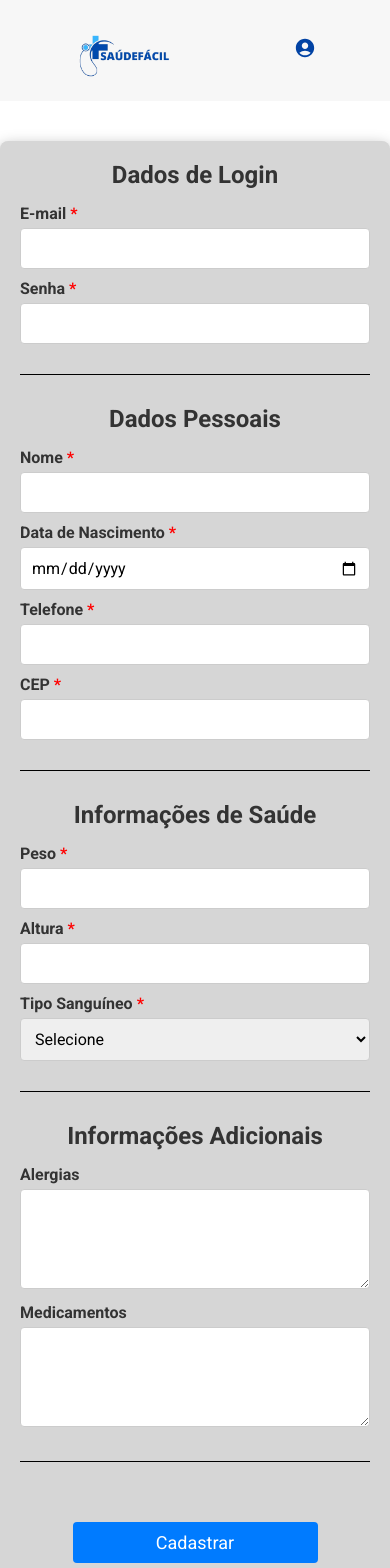
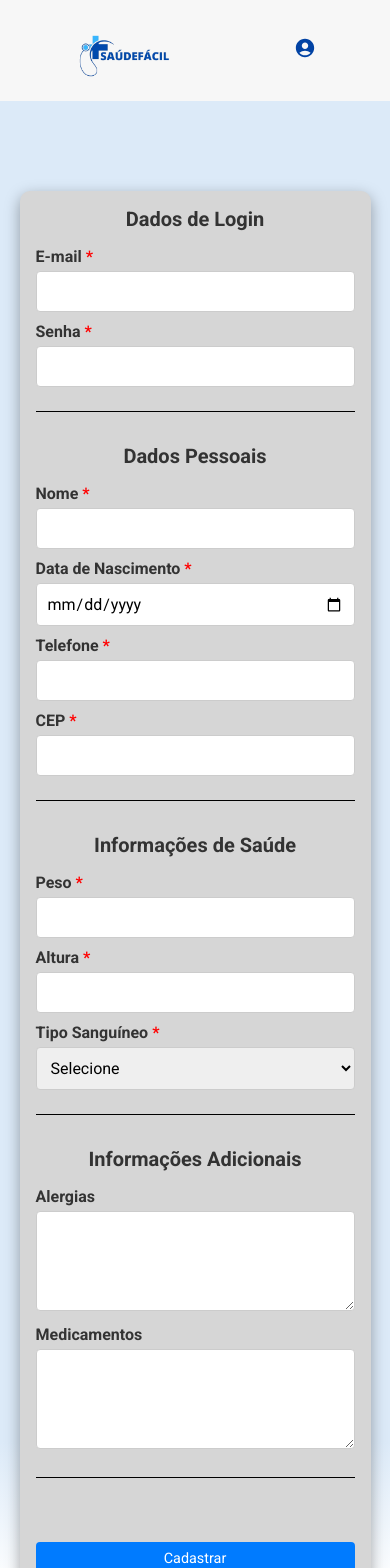
Before and after one commit to V1ct0rSb/SaudeFacil, a React (Vite) app: page /CadastroPaciente in a window 390 px wide. Shown: the top 1568 px of the page. Built offline with nearby package versions, Linux system fonts and the light colour scheme.

Commit message:
Estilizando tela de cadastro

```diff
--- a/src/pages/CadastroPaciente/CadastroPaciente.jsx
+++ b/src/pages/CadastroPaciente/CadastroPaciente.jsx
@@ -100,7 +100,7 @@ export default function CadastroPaciente() {
   return (
     <>
       <NavbarClean />
-      <main>
+      <main className={styles.cadastroPacienteMain}>
         <section>
           <form className={styles.cadastroPacienteForm} onSubmit={handleSubmit}>
             {/* Seção de Login */}
--- a/src/pages/CadastroPaciente/CadastroPaciente.module.css
+++ b/src/pages/CadastroPaciente/CadastroPaciente.module.css
@@ -1,12 +1,17 @@
+.cadastroPacienteMain {
+  background: linear-gradient(180deg, #dceaf8 90%, rgba(255, 255, 255, 1) 100%);
+  padding-top: 90px;
+}
+
 .cadastroPacienteForm {
   display: flex;
   flex-direction: column;
-  width: 100%;
-  max-width: 700px;
-  margin: 40px auto;
-  padding: 30px;
+  width: 90%;
+  max-width: 900px;
+  margin: 0 auto 90px auto;
+  padding: 3rem;
   background-color: rgb(214, 214, 214);
-  border-radius: 8px;
+  border-radius: 10px;
   box-shadow: rgba(0, 0, 0, 0.35) 0px 5px 15px;
 }
 
@@ -24,7 +29,7 @@
   padding: 10px;
   border-radius: 4px;
   border: 1px solid #ccc;
-  font-size: 16px;
+  font-size: 1rem;
   width: 100%;
 }
 
@@ -42,21 +47,21 @@
 }
 
 .cadastroPacienteForm h2 {
-  margin-bottom: 15px;
+  margin-bottom: 1rem;
   font-size: 1.5rem;
   text-align: center;
 }
 
 .cadastroPacienteForm .section {
-  margin-bottom: 30px;
-  padding-bottom: 30px;
-  border-bottom: 1px solid #000000;
+  margin-bottom: 2rem;
+  padding-bottom: 2rem;
+  border-bottom: 1px solid #000;
 }
 
-/* Mensagem de erro  */
+/* Mensagem de erro */
 .cadastroPacienteForm .error {
   color: red;
-  font-size: 14px;
+  font-size: 0.9rem;
   margin-top: 5px;
 }
 
@@ -65,27 +70,55 @@
   color: red;
 }
 
-/* Botão de Cadastro  */
+/* Botão de Cadastro */
 .cadastroPacienteForm button {
-  padding: 10px 15px;
+  padding: 0.75rem 1.5rem;
   background-color: #007bff;
   color: #fff;
   border: none;
   border-radius: 4px;
-  font-size: 18px;
+  font-size: 1.125rem;
   cursor: pointer;
   transition: background-color 0.3s ease;
   width: 70%;
-  margin: 30px auto 0 auto;
+  margin: 2rem auto 0 auto;
   text-align: center;
 }
+
 .cadastroPacienteForm button:hover {
   background-color: #0056b3;
 }
 
+/* Estilos responsivos */
 @media (max-width: 768px) {
   .cadastroPacienteForm {
-    max-width: 100%;
-    padding: 20px;
+    max-width: 700px;
+    padding: 1.5rem;
+    margin: 0 auto 60px auto;
+  }
+
+  .cadastroPacienteForm h2 {
+    font-size: 1.25rem;
+  }
+
+  .cadastroPacienteForm button {
+    width: 90%;
+    font-size: 1rem;
+  }
+
+  .cadastroPacienteForm .section {
+    padding-bottom: 1.5rem;
   }
 }
+
+@media (max-width: 480px) {
+  .cadastroPacienteForm {
+    padding: 1rem;
+  }
+
+  .cadastroPacienteForm button {
+    width: 100%;
+    padding: 0.5rem 1rem;
+    font-size: 0.9rem;
+  }
+}
```
